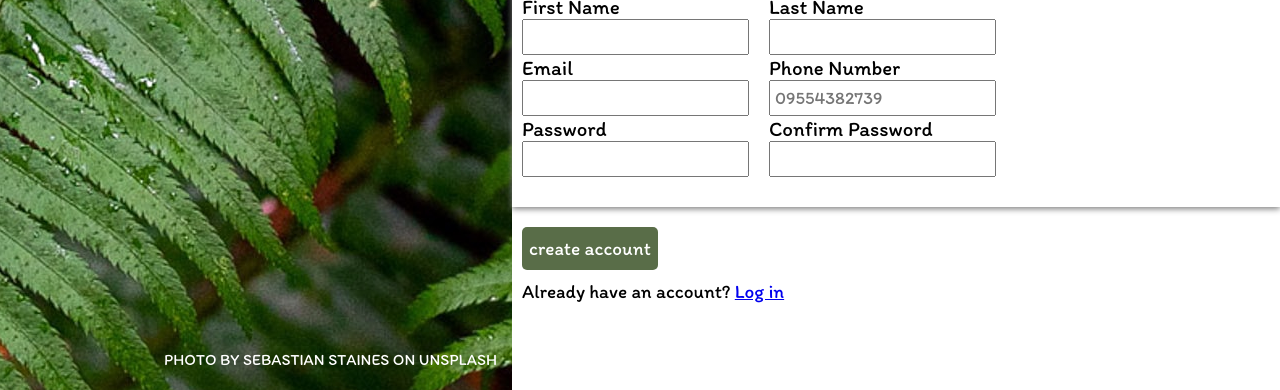
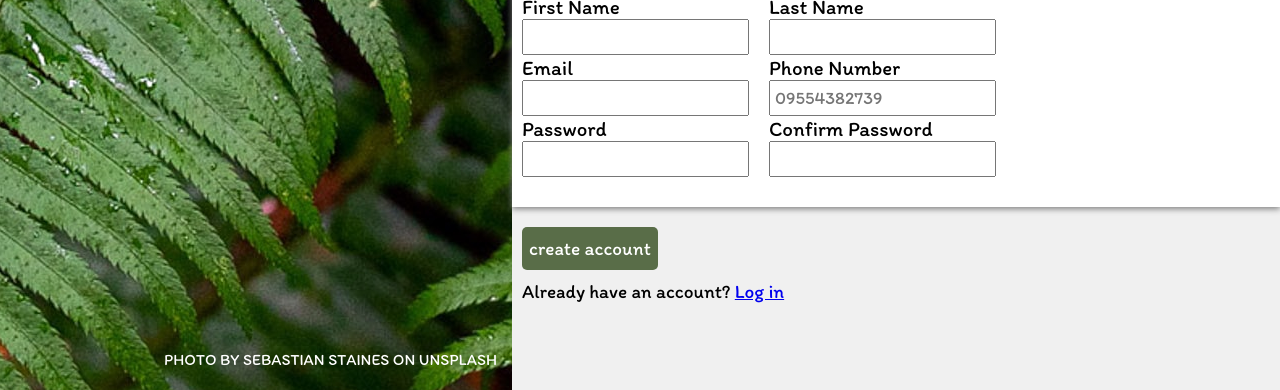
Before and after one commit to lolomodown4/odin-signupForm, a plain HTML site: page index.html in a window 1280 px wide. Shown: the part 410-800 px from the top of the page. Drawn offline with Linux system fonts and the light colour scheme.

Commit message:
fixing merge conflict

```diff
--- a/styles.css
+++ b/styles.css
@@ -8,13 +8,8 @@
  }
 
  body {
-<<<<<<< HEAD
    background-color:rgb(240, 240, 240);;
    /* another changes in code for the restore lang galing sa repo */
-=======
-   /* background-color:rgb(240, 240, 240);; */
-   background-color:purple;
->>>>>>> b47c683309ae9c23ceb6a3befc3badd6b98f9764
  }
 
  .container {
```
